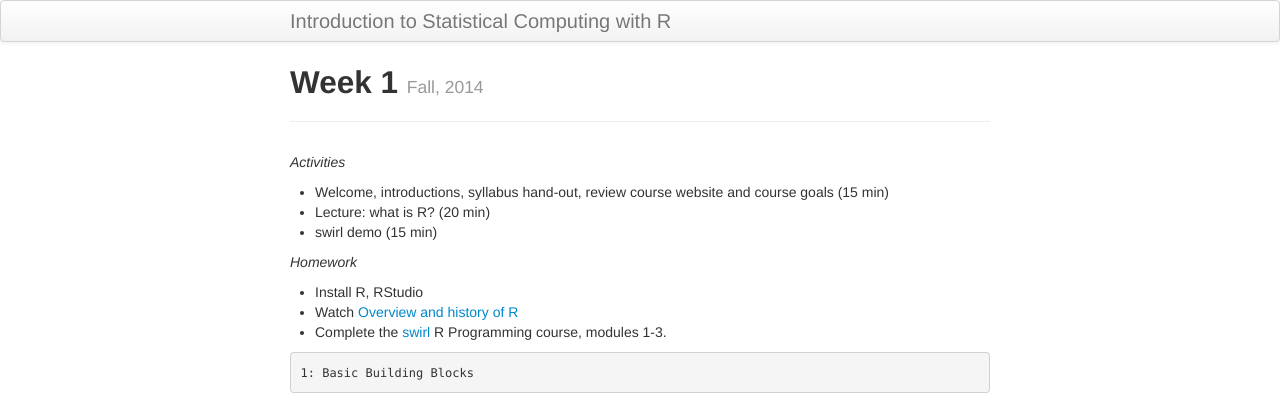
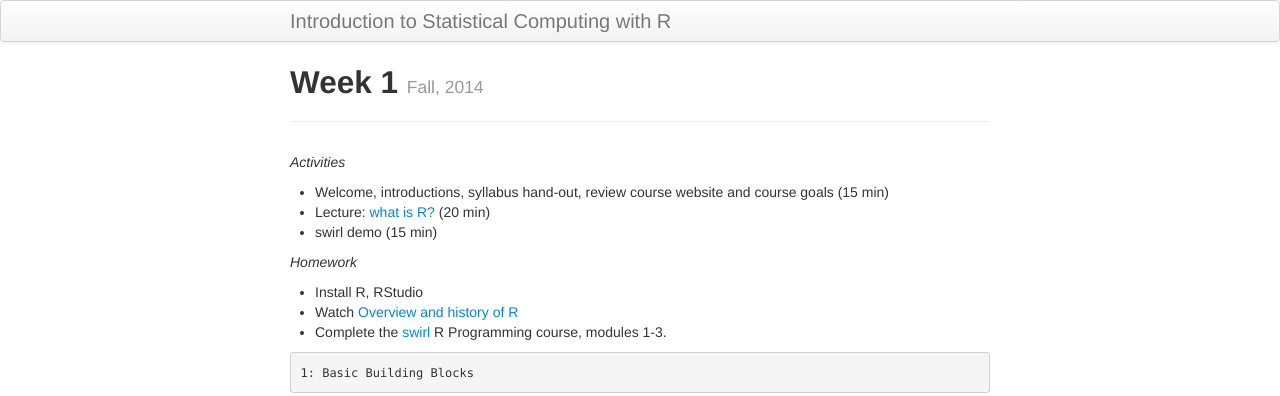
Before and after one commit to nickreich/statComp2014, a Jekyll site: the page built from pages/week1.md, in a window 1280 px wide. Shown: the top 396 px of the page. Built offline with Jekyll 4.4.1, drawn with Linux system fonts in a browser that asks for light colours; part of the change alters nothing that is shown.

```diff
--- a/pages/week1.md
+++ b/pages/week1.md
@@ -8,7 +8,7 @@ tagline: Fall, 2014
 _Activities_
 
 * Welcome, introductions, syllabus hand-out, review course website and course goals (15 min)
-* Lecture: what is R? (20 min)
+* Lecture: [what is R?](./lectures/week1/WhatIsR.pdf) (20 min)
 * swirl demo (15 min)
 
 _Homework_
```
